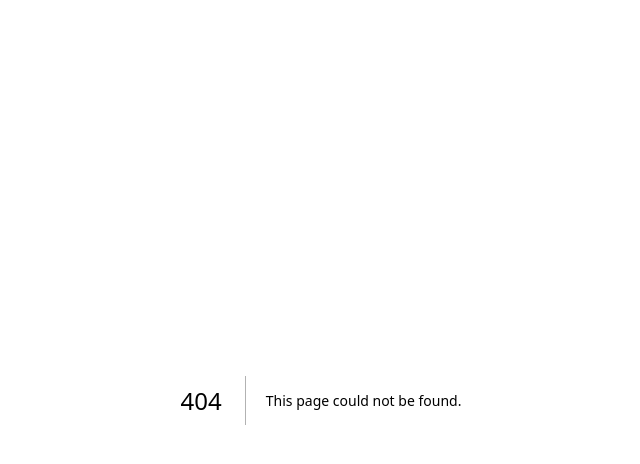
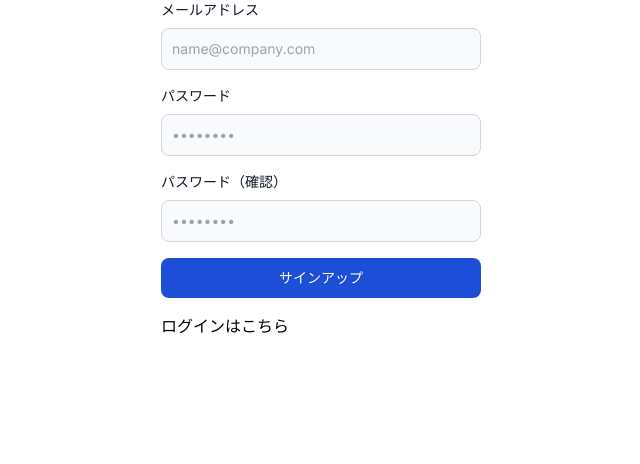
Before and after one commit to yamaneko86/basket-court-map-ts, a Next.js app: page /register in a window 1280 px wide. Before the commit this address had no page. Shown: the top 464 px of the page, without its empty margins (319-959 px from the left). Built offline with nearby package versions, Linux system fonts and the light colour scheme; no server answers.

Commit message:
ログイン画面、新規登録画面の追加

```diff
--- /dev/null
+++ b/src/app/login/page.tsx
@@ -0,0 +1,51 @@
+import Link from "next/link";
+
+export default function SignIn() {
+  return (
+    // TODO 2024/2/6 レイアウトの修正
+    <div className="flex items-center justify-center">
+      <form action="/api/auth/login" method="post" className="space-y-4">
+        <div className="flex flex-col">
+          <label
+            htmlFor="email"
+            className="mb-2 text-sm font-medium text-gray-900"
+          >
+            メールアドレス
+          </label>
+          <input
+            type="email"
+            name="email"
+            id="email"
+            className="bg-gray-50 border border-gray-300 text-gray-900 text-sm rounded-lg focus:ring-blue-500 focus:border-blue-500 w-80 p-2.5"
+            placeholder="name@company.com"
+            required
+          />
+        </div>
+        <div className="flex flex-col">
+          <label
+            htmlFor="password"
+            className="mb-2 text-sm font-medium text-gray-900"
+          >
+            パスワード
+          </label>
+          <input
+            type="password"
+            name="password"
+            id="password"
+            placeholder="••••••••"
+            className="bg-gray-50 border border-gray-300 text-gray-900 text-sm rounded-lg focus:ring-blue-500 focus:border-blue-500 w-80 p-2.5"
+            required
+          />
+        </div>
+        <div className="flex flex-col">
+          <button className="w-80 text-white bg-blue-700 hover:bg-blue-800 focus:ring-4 focus:outline-none focus:ring-blue-300 font-medium rounded-lg text-sm px-5 py-2.5 text-center">
+            ログイン
+          </button>
+        </div>
+        <div>
+          <Link href={"/register"}>アカウントの新規登録はこちら</Link>
+        </div>
+      </form>
+    </div>
+  );
+}
--- /dev/null
+++ b/src/app/register/page.tsx
@@ -0,0 +1,102 @@
+"use client";
+import { supabase } from "@/_utils/supabase/supabase";
+import Link from "next/link";
+import { useState } from "react";
+
+export default function SignUp() {
+  const [email, setEmail] = useState("");
+  const [password, setPassword] = useState("");
+  const [passwordConf, setPasswordConf] = useState("");
+
+  const onSubmit = async (event: any) => {
+    event.preventDefault();
+    try {
+      const { error: signUpError } = await supabase.auth.signUp({
+        email: email,
+        password: password,
+        options: {
+          emailRedirectTo: `${location.origin}/api/auth/callback`,
+        },
+      });
+      if (signUpError) {
+        throw signUpError;
+      }
+      alert("登録完了メールを確認してください");
+    } catch (error) {
+      alert("エラーが発生しました");
+    }
+  };
+
+  return (
+    // TODO 2024/2/6 レイアウトの修正
+    <div className="flex items-center justify-center">
+      <form className="space-y-4" onSubmit={onSubmit}>
+        <div className="flex flex-col">
+          <label
+            htmlFor="email"
+            className="mb-2 text-sm font-medium text-gray-900"
+          >
+            メールアドレス
+          </label>
+          <input
+            type="email"
+            name="email"
+            id="email"
+            className="bg-gray-50 border border-gray-300 text-gray-900 text-sm rounded-lg focus:ring-blue-500 focus:border-blue-500 w-80 p-2.5"
+            placeholder="name@company.com"
+            required
+            value={email}
+            onChange={(e) => setEmail(e.target.value)}
+          />
+        </div>
+        <div className="flex flex-col">
+          <label
+            htmlFor="password"
+            className="mb-2 text-sm font-medium text-gray-900"
+          >
+            パスワード
+          </label>
+          <input
+            type="password"
+            name="password"
+            id="password"
+            placeholder="••••••••"
+            className="bg-gray-50 border border-gray-300 text-gray-900 text-sm rounded-lg focus:ring-blue-500 focus:border-blue-500 w-80 p-2.5"
+            required
+            value={password}
+            onChange={(e) => setPassword(e.target.value)}
+          />
+        </div>
+        <div className="flex flex-col">
+          <label
+            htmlFor="passwordConf"
+            className="mb-2 text-sm font-medium text-gray-900"
+          >
+            パスワード（確認）
+          </label>
+          <input
+            type="password"
+            name="passwordConf"
+            id="passwordConf"
+            placeholder="••••••••"
+            className="bg-gray-50 border border-gray-300 text-gray-900 text-sm rounded-lg focus:ring-blue-500 focus:border-blue-500 w-80 p-2.5"
+            required
+            value={passwordConf}
+            onChange={(e) => setPasswordConf(e.target.value)}
+          />
+        </div>
+        <div className="flex flex-col">
+          <button
+            type="submit"
+            className="w-80 text-white bg-blue-700 hover:bg-blue-800 focus:ring-4 focus:outline-none focus:ring-blue-300 font-medium rounded-lg text-sm px-5 py-2.5 text-center"
+          >
+            サインアップ
+          </button>
+        </div>
+        <div>
+          <Link href={"/login"}>ログインはこちら</Link>
+        </div>
+      </form>
+    </div>
+  );
+}
```
